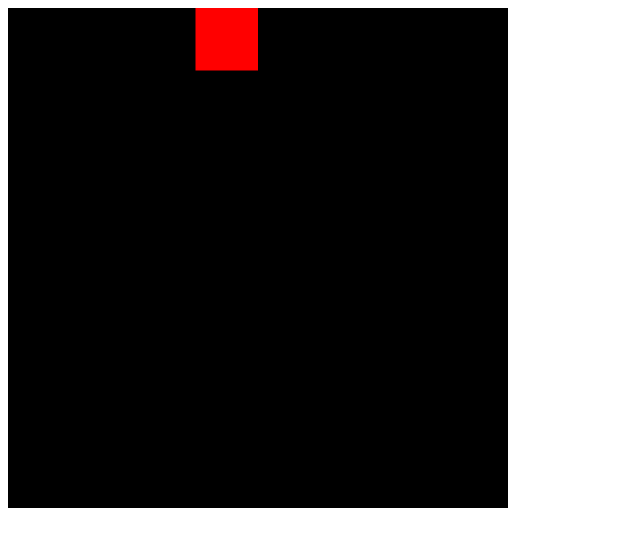
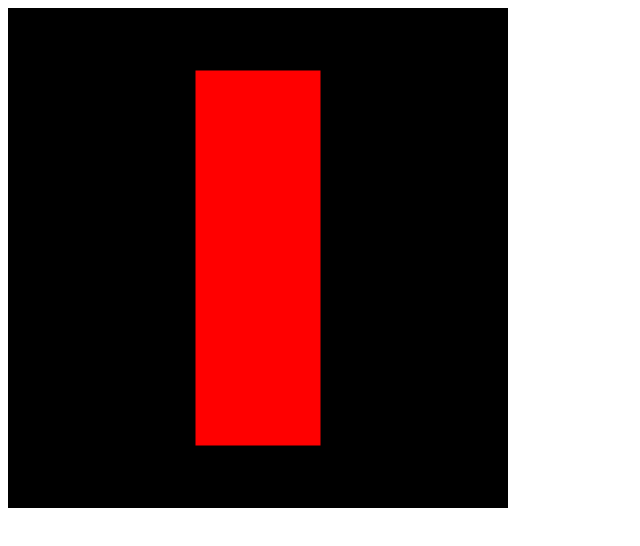
Before and after one commit to kostja93/UniverseSimulation, a plain HTML site: page 02_HelloTriangle/index.html in a window 1280 px wide. Shown: the whole page, without its empty margins (0-640 px from the left). Drawn offline with Linux system fonts and the light colour scheme.

Commit message:
some changes -.-

```diff
--- a/01_Szenengraph/orbit.js
+++ b/01_Szenengraph/orbit.js
@@ -8,6 +8,6 @@ Orbit.prototype = Object.create(Node.prototype);
 Orbit.prototype.constructor = Node;
 
 Orbit.prototype.draw = function(logString){
-	logString += "translation: "+this.radius+", roation: "+ this.rotation;
+	logString += "Orbit, radius: "+this.radius+", winkel: "+ this.rotation;
 	return logString;
 }
--- a/02_HelloTriangle/GeometricObject.js
+++ b/02_HelloTriangle/GeometricObject.js
@@ -7,7 +7,5 @@ var GeometricObject = function () {
 };
 
 GeometricObject.prototype.draw = function () {
-    for(var i = 0; i < this.shape.length; i++) {
-        this.shape[i].draw();
-    }
+    this.shape.forEach(function(el){el.draw();});
 };
--- a/02_HelloTriangle/index.html
+++ b/02_HelloTriangle/index.html
@@ -11,7 +11,6 @@
         <script src="./triangle.js" type="text/javascript"></script>
         <script src="./square.js" type="text/javascript"></script>
         <script src="./quader.js" type="application/javascript"></script>
-        <script src="./dice.js" type="application/javascript"></script>
         <script src="./webglstart.js" type="text/javascript"></script>
 
         <!-- Vertex Shader-->
@@ -20,17 +19,7 @@
         uniform mat4 uModelViewMatrix;
         uniform mat4 uProjectionMatrix;
 
-        attribute vec2 a_position;
-
-        uniform vec2 u_resolution;
-        uniform vec2 u_translation;
-        uniform vec2 u_rotation;
-
         void main(void) {
-            vec2 rotatedPosition = vec2(
-                a_position.x * u_rotation.y + a_position.y * u_rotation.x,
-                a_position.y * u_rotation.y - a_position.x * u_rotation.x
-            );
             gl_Position = uProjectionMatrix * uModelViewMatrix * vec4(aVertexPosition, 1.0);
         }
         </script>
@@ -39,10 +28,11 @@
         <script id="shader-fs" type="x-shader/x-fragment">
         #ifdef GL_ES
             precision mediump float;
+            uniform vec4 u_color;
         #endif
 
         void main(void) {
-            gl_FragColor = vec4(1.0, 0, 0, 1.0);
+            gl_FragColor = vec4(1, 0, 0, 1);
         }
         </script>
 
--- a/02_HelloTriangle/quader.js
+++ b/02_HelloTriangle/quader.js
@@ -2,24 +2,37 @@
  * Created by kostja on 10.05.15.
  **/
 
-var Quader = function (matrix) {
+var Quader = function (width, height, depth) {
     GeometricObject.call(this);
 
-    var A = matrix[0],
-        B = matrix[1],
-        C = matrix[2],
-        D = matrix[3],
-        E = matrix[4],
-        F = matrix[5],
-        G = matrix[6],
-        H = matrix[7];
+    var A = vec3.create(),
+        B = vec3.create(),
+        C = vec3.create(),
+        D = vec3.create(),
+        E = vec3.create(),
+        F = vec3.create(),
+        G = vec3.create(),
+        H = vec3.create(),
+        halfWidth  = width/2
+        halfHeight = height/2,
+        halfDepth  = depth/2;
 
-    this.shape.push(new Square([A, B, C, D]));
-    this.shape.push(new Square([D, C, G, H]));
-    this.shape.push(new Square([G, H, E, F]));
-    this.shape.push(new Square([F, B, A, E]));
-    this.shape.push(new Square([E, A, D, H]));
-    this.shape.push(new Square([B, C, G, F]));
+    vec3.set(A, -halfWidth,  halfHeight,  halfDepth);
+    vec3.set(B, -halfWidth, -halfHeight,  halfDepth);
+    vec3.set(C,  halfWidth, -halfHeight,  halfDepth);
+    vec3.set(D,  halfWidth,  halfHeight,  halfDepth);
+
+    vec3.set(E, -halfWidth,  halfHeight, -halfDepth);
+    vec3.set(F, -halfWidth, -halfHeight, -halfDepth);
+    vec3.set(G,  halfWidth, -halfHeight, -halfDepth);
+    vec3.set(H,  halfWidth,  halfHeight, -halfDepth);
+
+    this.shape.push(new Square(A, B, C, D));
+    this.shape.push(new Square(D, C, G, H));
+    this.shape.push(new Square(G, H, E, F));
+    this.shape.push(new Square(F, B, A, E));
+    this.shape.push(new Square(E, A, D, H));
+    this.shape.push(new Square(B, C, G, F));
 };
 
 Quader.prototype = Object.create(GeometricObject.prototype);
--- a/02_HelloTriangle/square.js
+++ b/02_HelloTriangle/square.js
@@ -1,24 +1,8 @@
-var Square = function(matrix) {
+var Square = function(v1, v2, v3, v4) {
     GeometricObject.call(this);
 
-    var pointA = matrix[0],
-        pointB = matrix[1],
-        pointC = matrix[2],
-        pointD = matrix[3],
-        v1 = vec3.create(),
-        v2 = vec3.create(),
-        v3 = vec3.create();
-
-    vec3.set(v1, pointA[0], pointA[1], pointA[2]);
-    vec3.set(v2, pointB[0], pointB[1], pointB[2]);
-    vec3.set(v3, pointC[0], pointC[1], pointC[2]);
-
     this.shape.push( new Triangle(v1,v2,v3));
-
-    vec3.set(v2, pointC[0], pointC[1], pointC[2]);
-    vec3.set(v3, pointD[0], pointD[1], pointD[2]);
-
-    this.shape.push( new Triangle(v1,v2,v3) );
+    this.shape.push( new Triangle(v1,v3,v4) );
 };
 
 Square.prototype = Object.create(GeometricObject.prototype);
--- a/02_HelloTriangle/webglstart.js
+++ b/02_HelloTriangle/webglstart.js
@@ -4,8 +4,6 @@ var quader;
 var shaderProgram;
 var modelViewMatrix = mat4.create();
 var projectionMatrix = mat4.create();
-var rotationLocation;
-var rotation;
 
 // globale Funktionen
 function webGLStart() {
@@ -20,9 +18,19 @@ function webGLStart() {
     console.log(gl.getParameter(gl.VERSION));
     console.log(gl.getParameter(gl.SHADING_LANGUAGE_VERSION));
 
-    quader = new Dice([-0.25,1,-1], 0.25);
-    rotationLocation = rotationLocation = gl.getUniformLocation(shaderProgram, "u_rotation");
-    rotation = [0.69, 0.73];
+
+//    var v1 = vec3.create(),
+//        v2 = vec3.create(),
+//        v3 = vec3.create(),
+//        v4 = vec3.create();
+//    vec3.set(v1, -0.75, 0.75, 0.0);
+//    vec3.set(v2, -0.75, -0.75, 0.0);
+//    vec3.set(v3, 0.75, -0.75, 0.0);
+//    vec3.set(v4, 0.75, 0.75, 0.0);
+//
+//    quader = new Square(v1, v2, v3, v4);
+
+    quader = new Quader(0.5,1.5,1);
 
     drawScene();
 }
@@ -59,6 +67,7 @@ function initShaders() {
 
     shaderProgram.pMatrixUniform = gl.getUniformLocation(shaderProgram, "uProjectionMatrix");
     shaderProgram.mvMatrixUniform = gl.getUniformLocation(shaderProgram, "uModelViewMatrix");
+
 }
 
 function getShaderFromHTML(id) {
@@ -105,9 +114,7 @@ function drawScene() {
 
     gl.uniformMatrix4fv(shaderProgram.pMatrixUniform, false, projectionMatrix);
     gl.uniformMatrix4fv(shaderProgram.mvMatrixUniform, false, modelViewMatrix);
-    gl.uniform2fv(rotationLocation, rotation);
 
-    //triangle.draw();
     quader.draw();
 
     // Ermöglicht Echtzeit Rendering und Animation
```
Also changed, not shown: 01_Szenengraph/main.js (+9 -9 lines).
